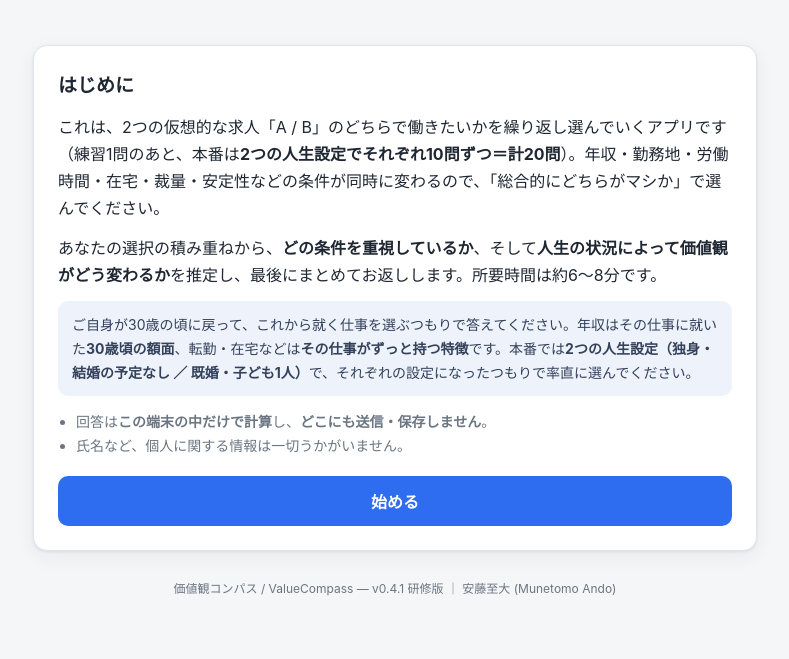
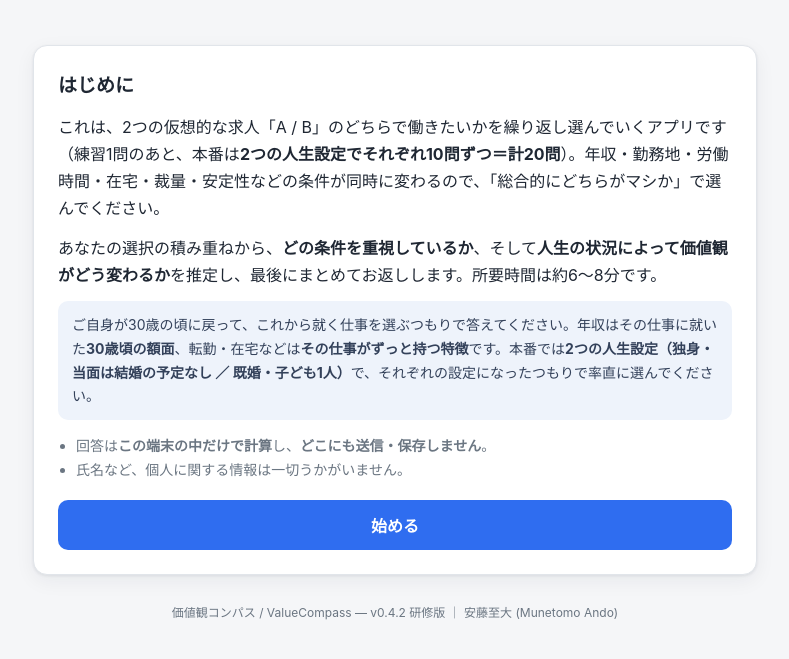
Before and after one commit to munetomoando/sr-compass, a plain HTML site: page index.html in a window 1280 px wide. Shown: the part 121-780 px from the top of the page, without its empty margins (245-1034 px from the left). Drawn offline with Linux system fonts and the light colour scheme.

Commit message:
人生設定の表記を「独身・当面は結婚の予定なし」に変更（v0.4.2）
Co-Authored-By: Claude Opus 5.5 <noreply@anthropic.com>

```diff
--- a/app.js
+++ b/app.js
@@ -21,7 +21,7 @@
   let demographics = { gender: null, grade: null };  // 任意・集計のみ
 
   const SCN = {
-    A: { key:"single_no_plan",   title:"独身・結婚の予定なし", desc:"30歳のあなた。独身で、当面結婚の予定はありません。自分の暮らしを基準に、これから就く仕事を選んでください。正解はありません。率直に。" },
+    A: { key:"single_no_plan",   title:"独身・当面は結婚の予定なし", desc:"30歳のあなた。独身で、当面は結婚の予定がありません。自分の暮らしを基準に、これから就く仕事を選んでください。正解はありません。率直に。" },
     B: { key:"married_one_child", title:"既婚・子ども1人（育児中）", desc:"30歳のあなた。結婚していて、小さな子どもが1人います。家庭との両立も考えながら、これから就く仕事を選んでください。正解はありません。率直に。" }
   };
 
--- a/index.html
+++ b/index.html
@@ -22,7 +22,7 @@
         <h2>はじめに</h2>
         <p>これは、2つの仮想的な求人「A / B」のどちらで働きたいかを繰り返し選んでいくアプリです（練習1問のあと、本番は<strong>2つの人生設定でそれぞれ10問ずつ＝計20問</strong>）。年収・勤務地・労働時間・在宅・裁量・安定性などの条件が同時に変わるので、「総合的にどちらがマシか」で選んでください。</p>
         <p>あなたの選択の積み重ねから、<strong>どの条件を重視しているか</strong>、そして<strong>人生の状況によって価値観がどう変わるか</strong>を推定し、最後にまとめてお返しします。所要時間は約6〜8分です。</p>
-        <p class="framing">ご自身が30歳の頃に戻って、これから就く仕事を選ぶつもりで答えてください。年収はその仕事に就いた<strong>30歳頃の額面</strong>、転勤・在宅などは<strong>その仕事がずっと持つ特徴</strong>です。本番では<strong>2つの人生設定（独身・結婚の予定なし ／ 既婚・子ども1人）</strong>で、それぞれの設定になったつもりで率直に選んでください。</p>
+        <p class="framing">ご自身が30歳の頃に戻って、これから就く仕事を選ぶつもりで答えてください。年収はその仕事に就いた<strong>30歳頃の額面</strong>、転勤・在宅などは<strong>その仕事がずっと持つ特徴</strong>です。本番では<strong>2つの人生設定（独身・当面は結婚の予定なし ／ 既婚・子ども1人）</strong>で、それぞれの設定になったつもりで率直に選んでください。</p>
         <ul class="consent">
           <li>回答は<strong>この端末の中だけで計算</strong>し、<strong>どこにも送信・保存しません</strong>。</li>
           <li>氏名など、個人に関する情報は一切うかがいません。</li>
@@ -126,7 +126,7 @@
     </section>
 
     <footer class="app-foot">
-      価値観コンパス / ValueCompass — v0.4.1 研修版 ｜ 安藤至大 (Munetomo Ando)
+      価値観コンパス / ValueCompass — v0.4.2 研修版 ｜ 安藤至大 (Munetomo Ando)
     </footer>
   </main>
 
```
